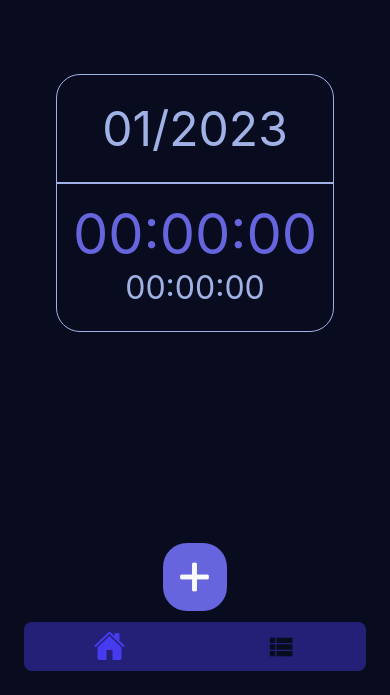
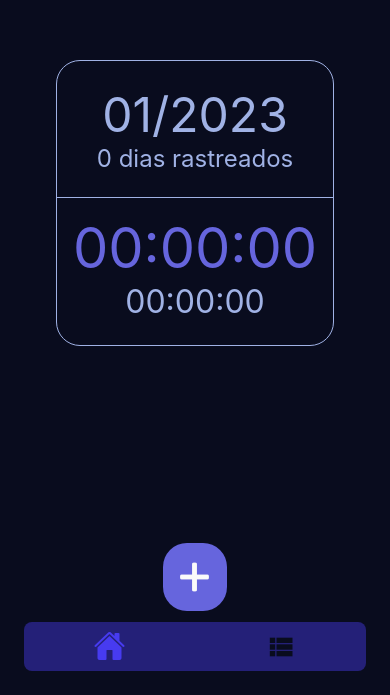
Before and after one commit to pedropfsf/CountTimerTracked, a React Native app: screen /initialHome in a window 390 px wide. Shown: the part 149-844 px from the top of the page. Built offline with nearby package versions, Linux system fonts and the light colour scheme.

Commit message:
feat: :sparkles: Adicionado texto que indique total de dias rastreados na tela principal

```diff
--- a/components/CountIndicator/index.tsx
+++ b/components/CountIndicator/index.tsx
@@ -9,7 +9,8 @@ import {
   ExtraTimeIndicator,
   TextMain,
   BoxDate,
-  ExtraTimeIndicatorProps
+  ExtraTimeIndicatorProps,
+  TotalDaysTracked
 } from "./styles";
 
 // Types
@@ -48,13 +49,14 @@ export default function CountIndicator({ list }: CountIndicatorProps) {
 
     const totalTimerCurrent = listTimers.length && listTimers
       .reduce((previousValue, currentValue) => (previousValue ?? 0) + (currentValue ?? 0));
-    const totalCreatePerDay = (listCurrentMonthSet.size * 8) * 3600;
-    const necessaryTimer = totalTimerCurrent - totalCreatePerDay;
+    const totalTimerExtra = (listCurrentMonthSet.size * 8) * 3600;
+    const necessaryTimer = totalTimerCurrent - totalTimerExtra;
 
     return {
       currentDate: moment().format("MM/YYYY"),
       totalCurrent: Timer.convertSecondsInTimer(totalTimerCurrent),
       necessaryTimer,
+      totalDayWithTimerRegistered: listCurrentMonthSet.size,
     }
   }, [list]);
 
@@ -80,6 +82,9 @@ export default function CountIndicator({ list }: CountIndicatorProps) {
         <TextProgressTrack>
           {dataFormatted.currentDate ?? "MM/YYYY"}
         </TextProgressTrack>
+        <TotalDaysTracked>
+          {dataFormatted.totalDayWithTimerRegistered ?? "0"} dias rastreados
+        </TotalDaysTracked>
       </BoxDate>
       <TextMain>{dataFormatted.totalCurrent ?? "00:00:00"}</TextMain>
       <ExtraTimeIndicator colorStatus={colorNecessaryTimer}>
--- a/components/CountIndicator/styles.ts
+++ b/components/CountIndicator/styles.ts
@@ -57,9 +57,17 @@ export const ExtraTimeIndicator = styled.Text<ExtraTimeIndicatorProps>`
   }};
 `;
 
+export const TotalDaysTracked = styled.Text`
+  text-align: center;
+
+  font-size: 24px;
+
+  color: ${colors.primary_level_7};
+`;
+
 export const BoxDate = styled.View`
   padding: 24px;
 
   border-bottom-color: ${colors.primary_level_7};
-  border-bottom-width: 2px;
+  border-bottom-width: 1px;
 `;
```
